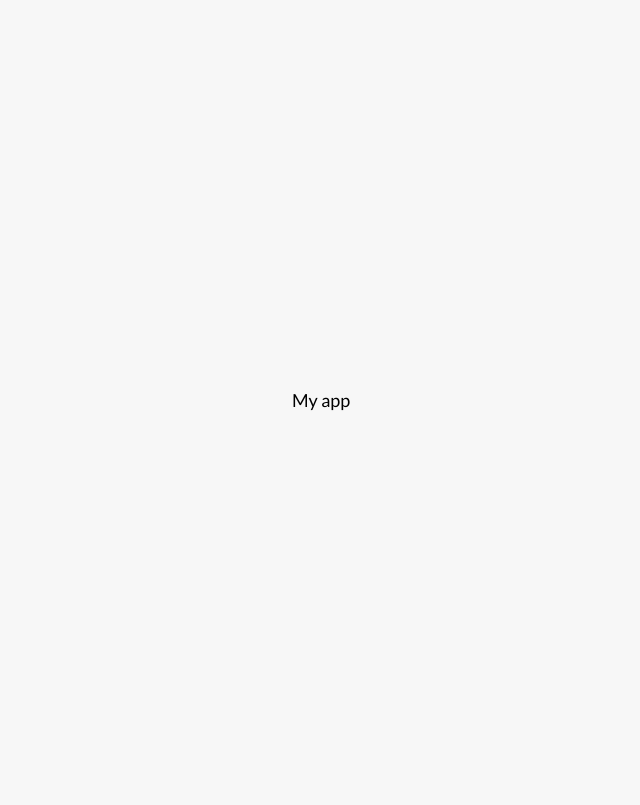
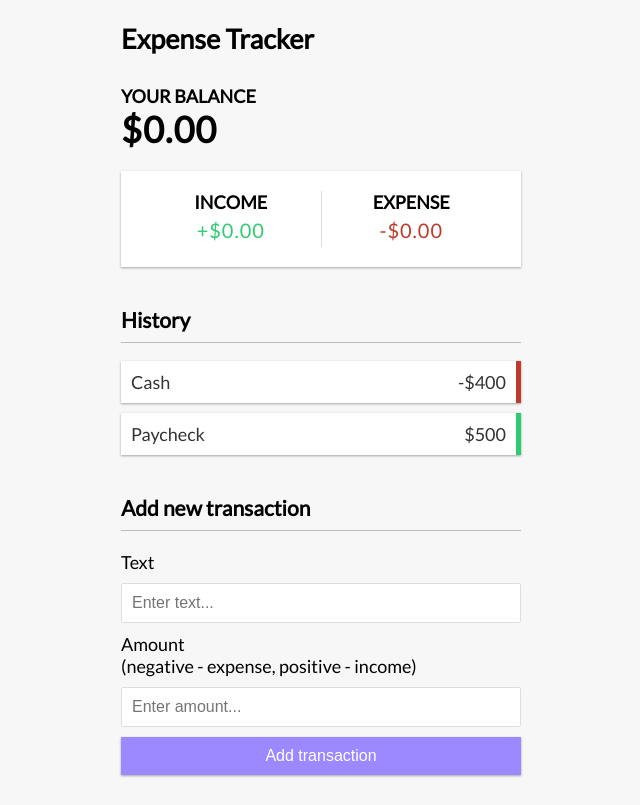
Before and after one commit to willemverbuyst/vue-expense-tracker, a Vue app: page / in a window 1280 px wide. Shown: the whole page, without its empty margins (319-959 px from the left). Built offline with nearby package versions, Linux system fonts and the light colour scheme.

Commit message:
Scaffold components

```diff
--- a/src/App.vue
+++ b/src/App.vue
@@ -1 +1,17 @@
-<template>My app</template>
+<script setup>
+import AddTransaction from "./components/AddTransaction.vue";
+import Balance from "./components/Balance.vue";
+import Header from "./components/Header.vue";
+import IncomeExpenses from "./components/IncomeExpenses.vue";
+import TransactionList from "./components/TransactionList.vue";
+</script>
+
+<template>
+  <Header />
+  <div class="container">
+    <Balance />
+    <IncomeExpenses />
+    <TransactionList />
+    <AddTransaction />
+  </div>
+</template>
--- /dev/null
+++ b/src/components/AddTransaction.vue
@@ -0,0 +1,17 @@
+<template>
+  <h3>Add new transaction</h3>
+  <form id="form">
+    <div class="form-control">
+      <label for="text">Text</label>
+      <input type="text" id="text" placeholder="Enter text..." />
+    </div>
+    <div class="form-control">
+      <label for="amount"
+        >Amount <br />
+        (negative - expense, positive - income)</label
+      >
+      <input type="number" id="amount" placeholder="Enter amount..." />
+    </div>
+    <button class="btn">Add transaction</button>
+  </form>
+</template>
--- /dev/null
+++ b/src/components/Balance.vue
@@ -0,0 +1,4 @@
+<template>
+  <h4>Your Balance</h4>
+  <h1 id="balance">$0.00</h1>
+</template>
--- /dev/null
+++ b/src/components/Header.vue
@@ -0,0 +1 @@
+<template><h2>Expense Tracker</h2></template>
--- /dev/null
+++ b/src/components/IncomeExpenses.vue
@@ -0,0 +1,12 @@
+<template>
+  <div class="inc-exp-container">
+    <div>
+      <h4>Income</h4>
+      <p id="money-plus" class="money plus">+$0.00</p>
+    </div>
+    <div>
+      <h4>Expense</h4>
+      <p id="money-minus" class="money minus">-$0.00</p>
+    </div>
+  </div>
+</template>
--- /dev/null
+++ b/src/components/TransactionList.vue
@@ -0,0 +1,11 @@
+<template>
+  <h3>History</h3>
+  <ul id="list" class="list">
+    <li class="minus">
+      Cash <span>-$400</span><button class="delete-btn">x</button>
+    </li>
+    <li class="plus">
+      Paycheck <span>$500</span><button class="delete-btn">x</button>
+    </li>
+  </ul>
+</template>
```
